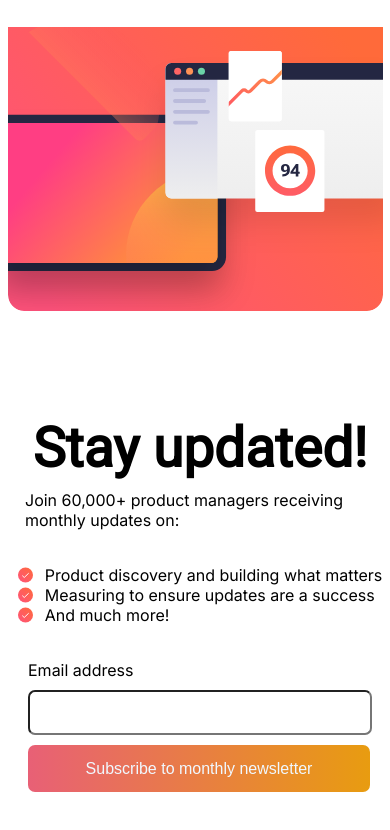
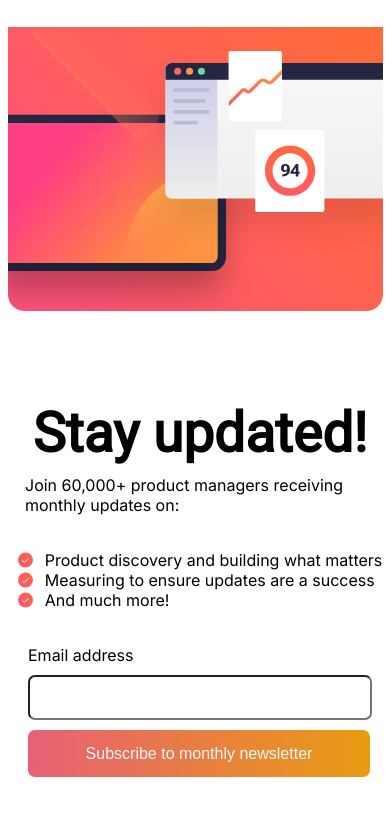
Before and after one commit to jyotirmoy-sinhababu/newsletter-signUp-form, a React (Create React App) app: page / in a window 390 px wide. Shown: the top 830 px of the page. Built offline with nearby package versions, Linux system fonts and the light colour scheme; a web font is replaced by a local one.

Commit message:
changes made

```diff
--- a/src/components/form/formCompStyle.css
+++ b/src/components/form/formCompStyle.css
@@ -62,7 +62,7 @@
   font-size: 16px;
 }
 
-@media screen and (max-width: 440px) {
+@media screen and (max-width: 840px) {
   .formComp-cnt {
     display: flex;
     flex-direction: column;
--- a/src/components/imgSection/imgCompStyle.css
+++ b/src/components/imgSection/imgCompStyle.css
@@ -2,7 +2,7 @@
   display: none;
 }
 
-@media screen and (max-width: 440px) {
+@media screen and (max-width: 840px) {
   .main-img {
     display: none;
   }
--- a/src/page/home/home.css
+++ b/src/page/home/home.css
@@ -5,8 +5,9 @@
   gap: 25px;
 }
 
-@media screen and (max-width: 900px) {
+@media screen and (max-width: 820px) {
   .home-cnt {
     flex-direction: column-reverse;
+    gap: 10px;
   }
 }
```
